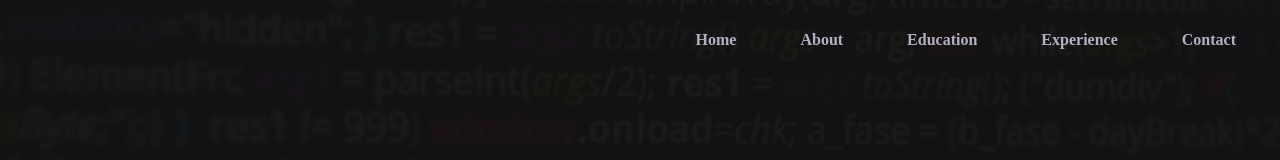
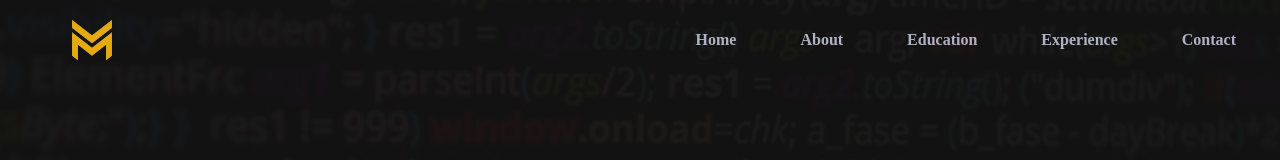
Before and after one commit to Topiksit0/Portfolio, a React (Create React App) app: page / in a window 1280 px wide. Shown: the top 160 px of the page. Built offline with nearby package versions, Linux system fonts and the light colour scheme; the HTML template or start-up script is replaced by a standard one.

Commit message:
logo changes

```diff
--- a/public/index.html
+++ b/public/index.html
@@ -9,7 +9,7 @@
       name="description"
       content="Web site created using create-react-app"
     />
-    <link rel="apple-touch-icon" href="%PUBLIC_URL%/logo192.png" />
+    <link rel="apple-touch-icon" href="%PUBLIC_URL%/logo.png" />
     <!--
       manifest.json provides metadata used when your web app is installed on a
       user's mobile device or desktop. See https://developers.google.com/web/fundamentals/web-app-manifest/
--- a/src/components/Navbar.jsx
+++ b/src/components/Navbar.jsx
@@ -1,5 +1,6 @@
 import React, {useState} from "react";
 import {FaBars, FaTimes} from 'react-icons/fa'
+import logo from "../assets/logo.png"
 
 const Navbar = () => {
     const [nav, setNav] = useState(false)
@@ -9,6 +10,8 @@ const Navbar = () => {
         <div className="fixed w-full h-[80px] flex justify-between items-center px-7 text-[#b0b2c3]">
             <div>
                 {/* Logo */}
+                <img src={logo} className="h-5 w-5 sm:h-10 sm:w-10 sm:ml-11" alt="my logo" />
+
             </div>
 
                 {/* Menú */}
```
Also changed, not shown: public/logo.png (added), src/assets/logo.png (added).
